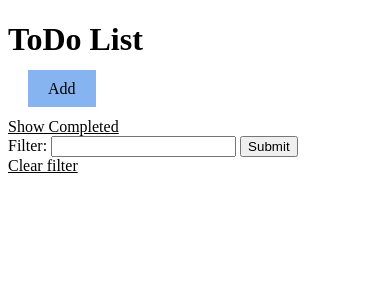
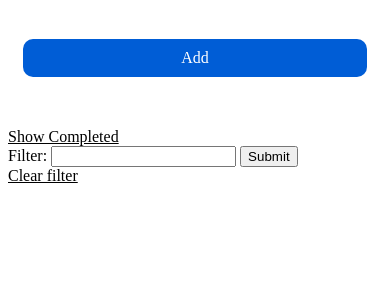
Before and after one commit to danielkurek/todoListDjango, a Django app: page /todo/ in a window 390 px wide. Shown: the top 300 px of the page. Run offline with Django 3.2, Linux system fonts and the light colour scheme; data that the repository does not hold is empty.

Commit message:
Responsive design with css grids

```diff
--- a/todoList/static/todoList/css/style.css
+++ b/todoList/static/todoList/css/style.css
@@ -1,66 +1,159 @@
+/*
+ * Navigation
+ */
+nav{
+    margin: 5px;
+    padding: 10px;
+}
+nav ul{
+    list-style-type: none;
+    padding: 0;
+}
+nav ul li{
+    display: block;
+    margin: 5px 0px;
+}
 nav a{
     text-decoration: none;
-    color: black;
+    color: white;
+    background-color: #005dd6;
+    border-radius: 10px;
     padding: 10px 20px;
-    margin: 20px;
-    background-color: #85b4f1;
 }
 nav a:hover{
-    background-color: #b7d0f0;
+    background-color: #3f89eb;
+}
+
+/*
+ * Styling of main.html
+ */
+h1{
+    font-weight: normal;
+    display: none;
+}
+
+body{
+    display: grid;
+    grid-template-columns: auto;
+    grid-template-rows: auto;
+    grid-template-areas:
+        "nav"
+        "header"
+        "content"
+        "footer";
+}
+
+nav a{
+    display: block;
+    text-align: center;
+}
+
+@media only screen and (min-width: 786px){
+    body{
+        grid-template-columns: 20% auto 20%;
+        grid-template-rows: auto;
+        grid-template-areas:
+            "nav header ."
+            "nav content ."
+            "nav footer .";
+    }
+
+    nav a{
+        display: inline;
+        text-align: left;
+    }
+
+    nav ul li{
+        margin: 25px 0px;
+    }
+}
+.header{
+    grid-area: header;
+}
+
+.content{
+    grid-area: content;
+}
+
+.footer{
+    grid-area: footer;
+}
+
+nav{
+    grid-area: nav;
+}
+
+a{
+    color: black;
 }
 
 #content{
     margin-top: 20px;
 }
 
-a{
-    color: black;
-}
+/*
+ * Task list style
+ */
 ul.task_list{
     list-style-type: none;
     margin: 0;
+    margin-top: 10px;
     padding: 0;
-    max-width: 1000px;
 }
-ul li{
+
+/* Task list rows */
+ul.task_list li{
     overflow: visible;
-    border: 1px solid black;
-    border-radius: 10px;
+    border-bottom: 1px solid #bebebe;
     padding: 10px 5px;
-    margin: 10px 5px;
 }
-ul li:nth-child(even){
-    background-color: #b7d0f0;
+ul.task_list li.completed{
+    border-color: #505050;
+}
+ul.task_list li:first-child{
+    border-top: 1px solid #bebebe;;
+}
+ul.task_list li a{
+    text-decoration: none;
 }
 .task.completed{
-    background-color: #c2c2c2;
-}
-.task.completed:nth-child(even){
-    background-color: #e6e6e6;
-}
-.complete{
-    color: blue;
-    margin-right: 20px;
+    background-color: #cfcfcf;
 }
 
+
+.task .task_title{
+    font-size: 1.1em;
+}
+/* Due date below title and aligned with title */
+.task .due_date{
+    display: block;
+    font-size: 0.8em;
+    margin-left: calc(15px + 1.1em + 1em);
+}
+
+/*
+ * Complete icon styling
+ */
+.complete{
+    margin-right: 15px;
+}
 .complete span.icon{
     display: inline-block;
-    width: 1.5em;
-    height: 1.5em;
+    width: 1.2em;
+    height: 1.2em;
     vertical-align: middle;
     background-image: url("../svg/circle.svg");
     background-repeat: no-repeat;
     background-position: center;
     background-size: contain;
-    transition: all ;
 }
 
+/* Complete icon animation when hover */
 .complete span.icon:hover{
     animation: iconCheckCircle 0.3s ease-in;
     animation-fill-mode: forwards;
     /* background-image: url("../svg/check-circle.svg"); */
 }
-
 .complete span.icon.completed{
     background-image: url("../svg/check-circle.svg");
 }
@@ -69,14 +162,16 @@ ul li:nth-child(even){
     animation-fill-mode: forwards;
     /* background-image: url("../svg/circle.svg"); */
 }
-
 @keyframes iconCircle {
     100% { background-image: url("../svg/circle.svg"); }
   }
-
 @keyframes iconCheckCircle {
 100% { background-image: url("../svg/check-circle.svg"); }
 }
+
+/*
+ * Task detail
+ */
 
 .task_detail h2{
     font-weight: normal;
--- a/todoList/templates/todoList/addTask/inputForm.html
+++ b/todoList/templates/todoList/addTask/inputForm.html
@@ -1,9 +1,12 @@
 {% extends 'todoList/main.html' %}
 {% block title %}Add Task{% endblock title %}
 {% block menu %}
-<a href="{% url 'index' %}">Home</a>
+<ul>
+    <li><a href="{% url 'index' %}">Home</a></li>
+</ul>
 {% endblock menu %}
 {% block content %}
+<div class="content">
     <form action="/todo/add-task/" method="post">
         {% csrf_token %}
         <table>
@@ -11,4 +14,5 @@
         </table>
         <input type="submit" value="Submit">
     </form>
+</div>
 {% endblock content %}
--- a/todoList/templates/todoList/main.html
+++ b/todoList/templates/todoList/main.html
@@ -13,7 +13,9 @@
     <h1>{% block title %}ToDo List{% endblock title %}</h1>
     <nav>
     {% block menu %}
-        <a href="{% url 'add-task' %}">Add</a>
+        <ul>
+            <li><a href="{% url 'add-task' %}">Add</a></li>
+        </ul>
     {% endblock menu %}
     </nav>
     <div id="content">
--- a/todoList/templates/todoList/taskDetail.html
+++ b/todoList/templates/todoList/taskDetail.html
@@ -4,8 +4,10 @@
 {% block title %}Task detail{% endblock title %}
 
 {% block menu %}
-<a href="{% url 'index' %}">Home</a>
-<a href="{% url 'add-task' %}">Add</a>
+<ul>
+    <li><a href="{% url 'index' %}">Home</a></li>
+    <li><a href="{% url 'add-task' %}">Add</a></li>
+</ul>
 {% endblock menu %}
 
 {% block content %}
--- a/todoList/templates/todoList/taskList.html
+++ b/todoList/templates/todoList/taskList.html
@@ -1,6 +1,7 @@
 {% extends 'todoList/main.html' %}
 {% load static %}
 {% block content %}
+<div class="header">
     <a href="?showCompleted={% if showCompleted %}false{% else %}true{% endif %}{{queryParam}}">{% if showCompleted == False %}Show Completed{% else %}Hide Completed{% endif %}</a>
     <form action="" method="GET">
         <label for="query">Filter: </label>
@@ -11,7 +12,8 @@
         <input type="submit">
     </form>
     <a href="?{{showCompletedParam|cut:"&"}}">Clear filter</a>
-<ul class="task_list">
+</div>
+<ul class="task_list content">
     {% for task in page %}
     <li class="task {%if task.completed %}completed{%endif%}">
         {% spaceless %}
@@ -32,7 +34,7 @@
 </ul>
 
 {% if page.paginator.num_pages > 1 %}
-<span class="page-links">
+<span class="page-links footer">
     {% if page.has_previous %}
         <a href="?page=1{{showCompletedParam}}{{queryParam}}">&laquo; first</a>
         <a href="?page={{page.previous_page_number}}{{showCompletedParam}}{{queryParam}}">previous</a>
```
Lines whose indentation alone changed are shown as unchanged.
